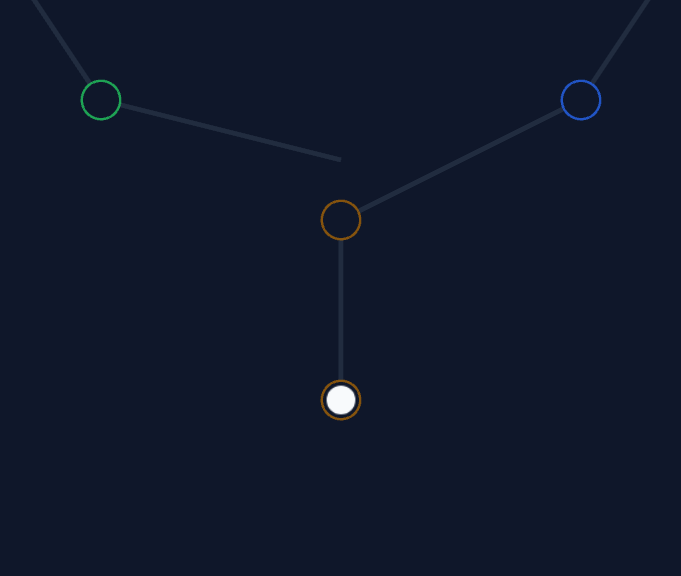
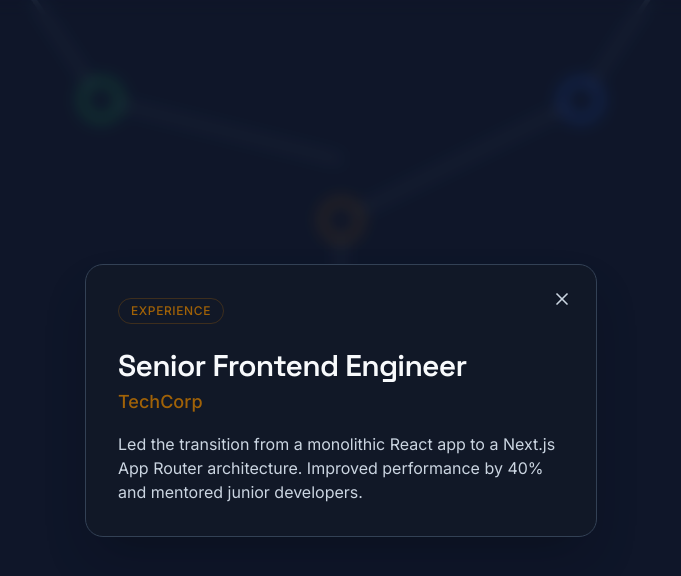
Before and after one commit to DPanvish/Portfolio-Game, a Next.js app: page / in a window 1280 px wide. Shown: the top 576 px of the page, without its empty margins (299-980 px from the left). Built offline with nearby package versions, Linux system fonts and the light colour scheme.

Commit message:
UI Overlays added

```diff
--- a/src/components/game/GameWrapper.tsx
+++ b/src/components/game/GameWrapper.tsx
@@ -1,6 +1,7 @@
 "use client";
 
 import dynamic from "next/dynamic";
+import UIOverlay from "./UIOverlay";
 
 // We must dynamically import the Phaser game component with ssr: false
 // because Phaser requires the window/document objects which aren't available on the server.
@@ -15,8 +16,9 @@
 
 export default function GameWrapper() {
   return (
-    <div className="h-screen w-screen overflow-hidden bg-background">
+    <div className="relative h-screen w-screen overflow-hidden bg-background">
       <PhaserGame />
+      <UIOverlay />
     </div>
   );
 }
--- /dev/null
+++ b/src/components/game/UIOverlay.tsx
@@ -0,0 +1,82 @@
+"use client";
+
+import { useGameStore } from "@/lib/store";
+import { X } from "lucide-react";
+
+export default function UIOverlay() {
+  const activeNode = useGameStore((state) => state.activeNode);
+  const setActiveNode = useGameStore((state) => state.setActiveNode);
+
+  if (!activeNode) return null;
+
+  return (
+    <div className="pointer-events-none absolute inset-0 z-50 flex items-center justify-center bg-background/20 p-4 backdrop-blur-sm transition-all duration-500 animate-in fade-in">
+      {/*
+        The modal itself needs pointer-events-auto so we can click the close button,
+        while the background remains pointer-events-none so we could theoretically still touch the canvas
+        (or we can block the canvas by making the wrapper auto too).
+      */}
+      <div className="pointer-events-auto relative w-full max-w-lg overflow-hidden rounded-2xl border border-border bg-card p-8 text-card-foreground shadow-2xl animate-in zoom-in-95 duration-300">
+
+        <button
+          onClick={() => setActiveNode(null)}
+          className="absolute right-4 top-4 rounded-full p-2 text-muted-foreground transition-colors hover:bg-muted hover:text-foreground"
+        >
+          <X className="h-5 w-5" />
+        </button>
+
+        <div className="mb-6">
+          <span className="inline-block rounded-full border border-ring/30 px-3 py-1 text-xs font-medium uppercase tracking-wider text-accent">
+            {activeNode.type}
+          </span>
+        </div>
+
+        {activeNode.type === 'project' && (
+          <div>
+            <h2 className="mb-2 text-3xl font-semibold tracking-tight font-heading">
+              {activeNode.data.title}
+            </h2>
+            <p className="mb-6 text-muted-foreground">
+              {activeNode.data.description}
+            </p>
+            <div className="flex flex-wrap gap-2">
+              {activeNode.data.techStack.map((tech: string) => (
+                <span key={tech} className="rounded-md bg-muted px-2 py-1 text-xs text-muted-foreground">
+                  {tech}
+                </span>
+              ))}
+            </div>
+          </div>
+        )}
+
+        {activeNode.type === 'experience' && (
+          <div>
+            <h2 className="mb-1 text-3xl font-semibold tracking-tight font-heading">
+              {activeNode.data.title}
+            </h2>
+            <h3 className="mb-4 text-lg font-medium text-accent">
+              {activeNode.data.company}
+            </h3>
+            <p className="text-muted-foreground">
+              {activeNode.data.description}
+            </p>
+          </div>
+        )}
+
+        {activeNode.type === 'skill' && (
+          <div>
+            <h2 className="mb-2 text-3xl font-semibold tracking-tight font-heading">
+              {activeNode.data.name}
+            </h2>
+            <div className="mt-4 h-2 w-full overflow-hidden rounded-full bg-muted">
+              <div
+                className="h-full bg-accent transition-all duration-1000 ease-out"
+                style={{ width: `${activeNode.data.level}%` }}
+              />
+            </div>
+          </div>
+        )}
+      </div>
+    </div>
+  );
+}
--- a/src/game/scenes/MainScene.ts
+++ b/src/game/scenes/MainScene.ts
@@ -1,6 +1,7 @@
 import Phaser from 'phaser';
 import { pathWaypoints } from '@/lib/pathTemplate';
 import { mockExperiences, mockProjects, mockSkills } from '@/lib/mockData';
+import { useGameStore } from '@/lib/store';
 
 // We'll combine our mock data to map them onto the waypoints
 const allNodes = [
@@ -103,8 +104,15 @@
 
   private handleNodeOverlap(_player: any, _zone: any) {
     const nodeData = _zone.nodeData;
-    // We will fire an event to our React UI here in Phase 5
-    // console.log("Entered node:", nodeData.type, nodeData.data.name || nodeData.data.title);
+
+    // Get the current state
+    const store = useGameStore.getState();
+
+    // Only dispatch if it's a new node to prevent infinite re-renders
+    if (store.activeNode?.data.id !== nodeData.data.id) {
+      store.setActiveNode(nodeData);
+      store.markNodeVisited(nodeData.data.id);
+    }
   }
 
   private createPlayer() {
```
Also changed, not shown: 1 other file (tests, documents, lock files or other folders).
